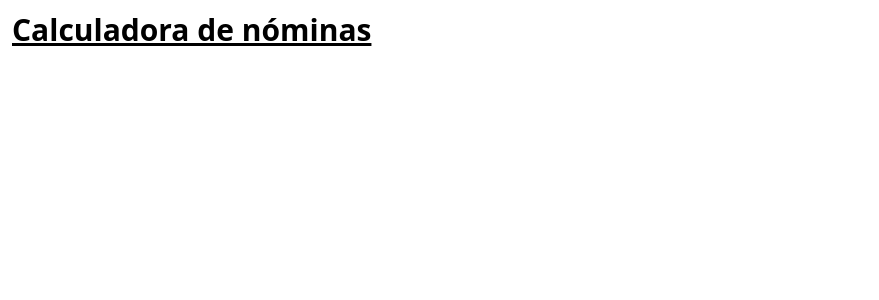
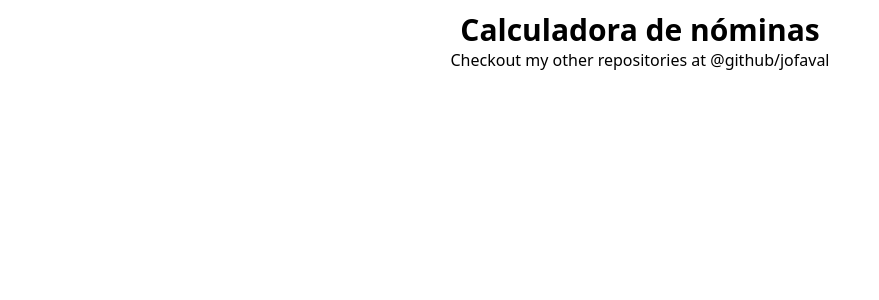
Before and after one commit to jofaval/calculadora-nomina, a React (Vite) app: page / in a window 1280 px wide. Shown: the top 300 px of the page, without its empty margins (0-879 px from the left). Built offline with nearby package versions, Linux system fonts and the light colour scheme.

Commit message:
feat: Add navigation elements

```diff
--- a/src/App.tsx
+++ b/src/App.tsx
@@ -1,11 +1,16 @@
 import React from "react";
-import Header from "./Header/Header";
+import Footer from "./Navigation/Footer";
+import Header from "./Navigation/Header";
 
 const App: React.FC = () => (
-  <div className="app p-3" id="app">
+  <div className="app p-3 container mx-auto" id="app">
     <nav className="app__header">
       <Header />
     </nav>
+    <main></main>
+    <div className="app__footer">
+      <Footer />
+    </div>
   </div>
 );
 
--- /dev/null
+++ b/src/Navigation/Footer.tsx
@@ -0,0 +1,15 @@
+import React from "react";
+import linksConstants from "../constants/links.constants";
+
+const Footer: React.FC = () => (
+  <footer className="footer__container">
+    <div className="footer">
+      <p className="footer__title text-center">
+        Checkout my other repositories at{" "}
+        <a href={linksConstants.GITHUB}>@github/jofaval</a>
+      </p>
+    </div>
+  </footer>
+);
+
+export default Footer;
--- a/src/Header/Header.tsx
+++ b/src/Navigation/Header.tsx
@@ -1,10 +1,9 @@
 import React from "react";
-import "./Header.module.scss";
 
 const Header: React.FC = () => (
   <header className="header__container">
     <div className="header">
-      <h1 className="header__title text-3xl font-bold underline">
+      <h1 className="header__title text-3xl font-bold text-center">
         Calculadora de nóminas
       </h1>
     </div>
--- /dev/null
+++ b/src/constants/links.constants.ts
@@ -0,0 +1,3 @@
+export default {
+  GITHUB: "https://github.com/jofaval",
+};
```
Also changed, not shown: src/Header/Header.module.scss (deleted).
